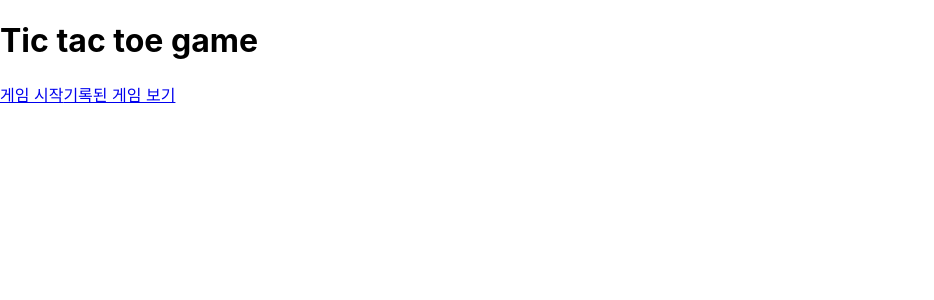
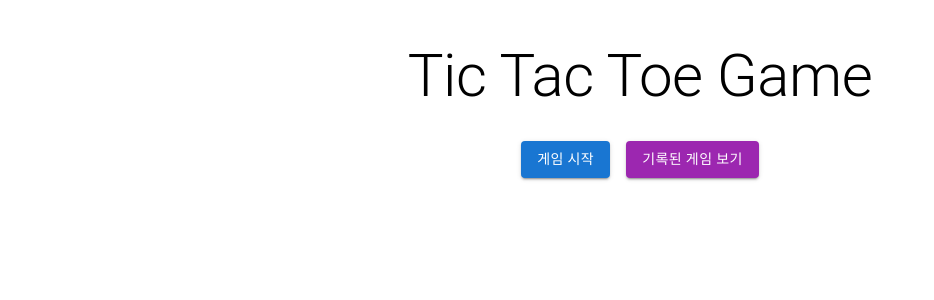
Before and after one commit to yoonakim1027/KYN_tic-tac-toe, a React (Create React App) app: page / in a window 1280 px wide. Shown: the top 300 px of the page, without its empty margins (0-934 px from the left). Built offline with nearby package versions, Linux system fonts and the light colour scheme.

Commit message:
Design: Mui 라이브러리 설치 및 기본 적용 - 홈
김유나(24.02.19)

```diff
--- a/package.json
+++ b/package.json
@@ -3,6 +3,10 @@
   "version": "0.1.0",
   "private": true,
   "dependencies": {
+    "@emotion/react": "^11.11.3",
+    "@emotion/styled": "^11.11.0",
+    "@mui/icons-material": "^5.15.10",
+    "@mui/material": "^5.15.10",
     "@testing-library/jest-dom": "^5.17.0",
     "@testing-library/react": "^13.4.0",
     "@testing-library/user-event": "^13.5.0",
--- a/src/pages/Home/index.tsx
+++ b/src/pages/Home/index.tsx
@@ -1,13 +1,32 @@
 import React from "react";
-import { Link } from "react-router-dom";
+import { Link as RouterLink } from "react-router-dom";
+import { Button, Typography, Container, Box } from "@mui/material";
 
 const Home: React.FC = () => {
   return (
-    <div>
-      <h1>Tic tac toe game</h1>
-      <Link to="/setup">게임 시작</Link>
-      <Link to="/records">기록된 게임 보기</Link>
-    </div>
+    <Container maxWidth="sm">
+      <Box textAlign="center" mt={5}>
+        <Typography variant="h2" gutterBottom>
+          Tic Tac Toe Game
+        </Typography>
+        <Button
+          variant="contained"
+          color="primary"
+          component={RouterLink}
+          to="/setup"
+          sx={{ margin: 1 }}>
+          게임 시작
+        </Button>
+        <Button
+          variant="contained"
+          color="secondary"
+          component={RouterLink}
+          to="/records"
+          sx={{ margin: 1 }}>
+          기록된 게임 보기
+        </Button>
+      </Box>
+    </Container>
   );
 };
 
```
Also changed, not shown: 1 other file (tests, documents, lock files or other folders).
